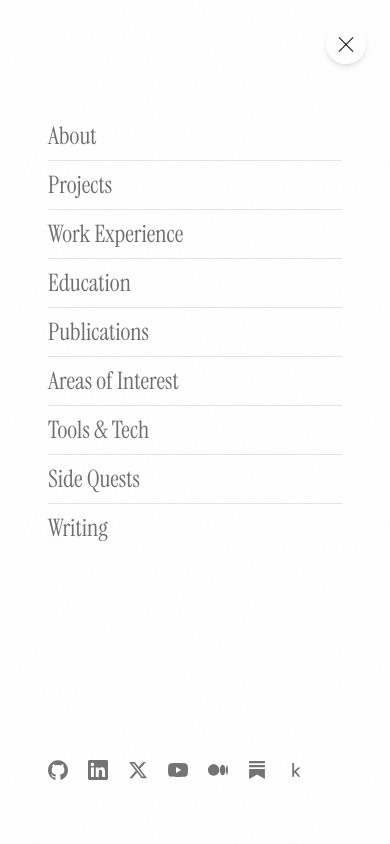
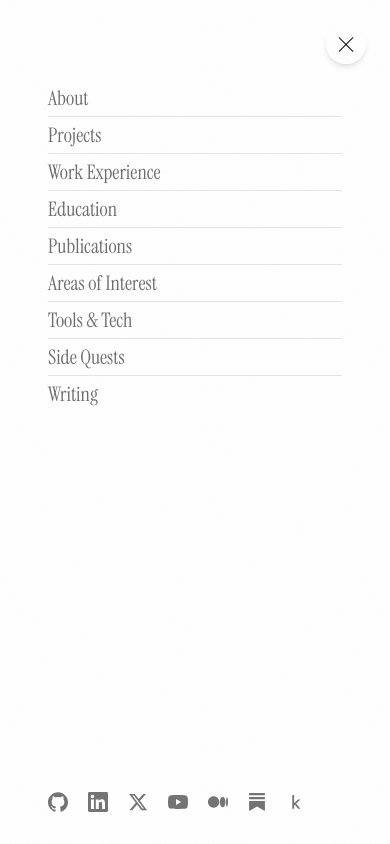
Before and after one commit to rudraditya21/rudraditya21.github.io, a Next.js app: page / in a window 390 px wide. Both pictures are taken after a click on the button 346 px from the left and 44 px from the top of the page. Shown: the top 844 px of the page. Built offline with nearby package versions, Linux system fonts and the light colour scheme.

Commit message:
fixed: hamburger menu ui

```diff
--- a/components/hamburger-menu.tsx
+++ b/components/hamburger-menu.tsx
@@ -111,7 +111,7 @@ export default function HamburgerMenu({ show }: { show: boolean }) {
       {/* Full-screen overlay */}
       <div
         ref={overlayRef}
-        className="fixed inset-0 z-45 flex flex-col bg-background px-12 pb-16 pt-28"
+        className="fixed inset-0 z-45 flex flex-col bg-background px-12 pb-8 pt-20"
       >
         <nav className="flex flex-col divide-y divide-border">
           {NAV.map(({ label, id }, i) => (
@@ -120,7 +120,7 @@ export default function HamburgerMenu({ show }: { show: boolean }) {
               ref={el => { itemRefs.current[i] = el }}
               href={`#${id}`}
               onClick={e => { e.preventDefault(); navigate(id) }}
-              className="py-3 text-2xl leading-none text-foreground/60 transition-colors duration-200 hover:text-foreground sm:py-4 sm:text-3xl lg:py-5 lg:text-3xl"
+              className="py-2 text-xl leading-none text-foreground/60 transition-colors duration-200 hover:text-foreground sm:py-2.5 sm:text-2xl lg:py-3 lg:text-2xl"
               style={{ fontFamily: 'var(--font-instrument-serif)' }}
             >
               {label}
@@ -128,7 +128,7 @@ export default function HamburgerMenu({ show }: { show: boolean }) {
           ))}
         </nav>
 
-        <div ref={socialsRef} className="mt-auto pt-10">
+        <div ref={socialsRef} className="mt-auto pt-4">
           <Socials show />
         </div>
       </div>
```
